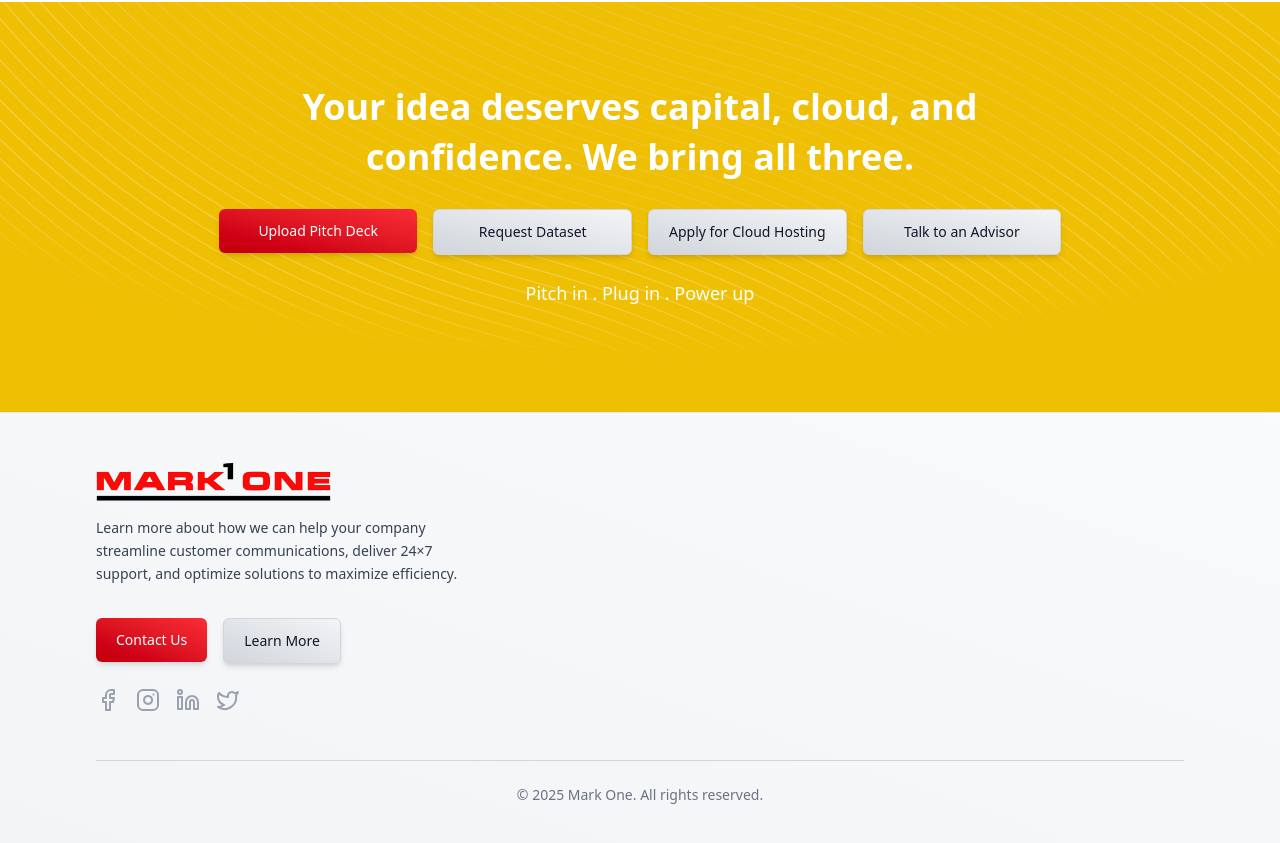
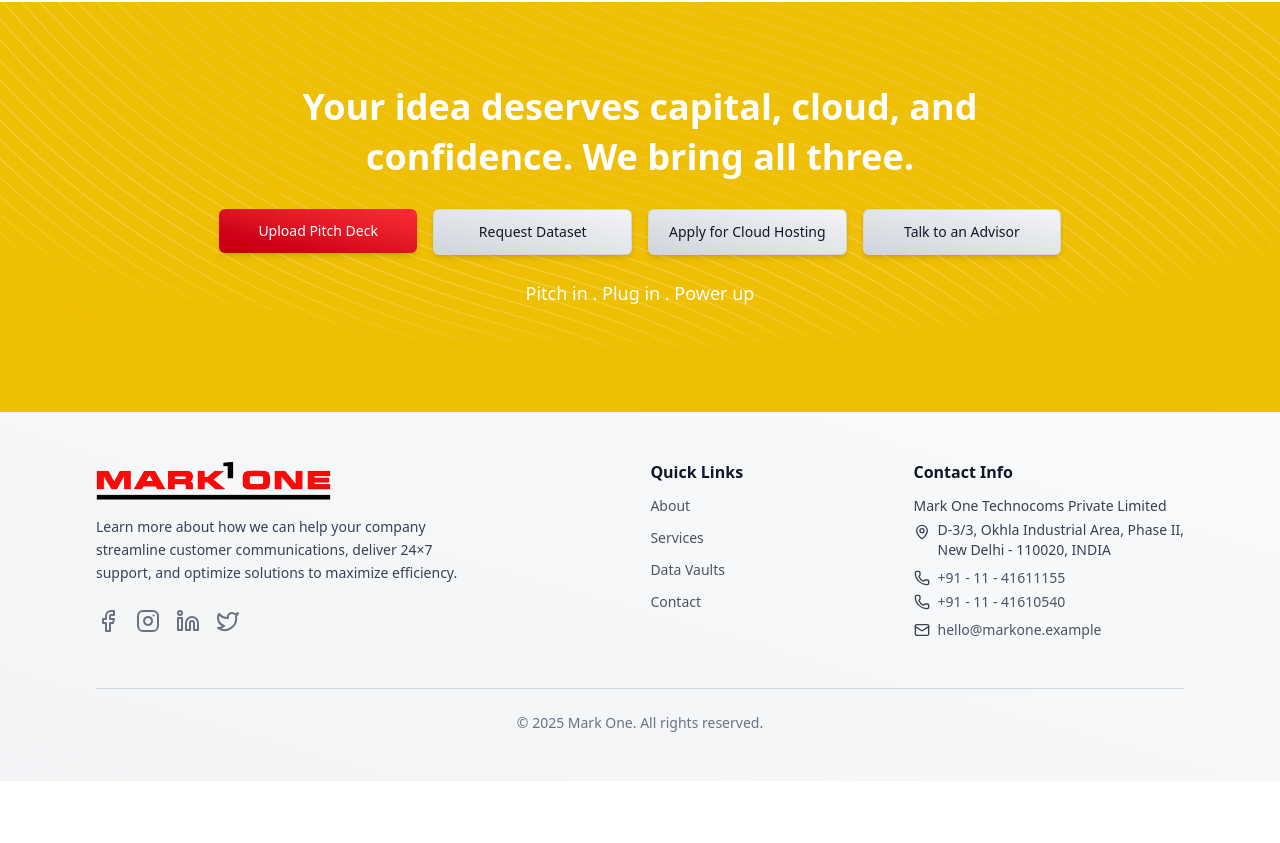
Before and after one commit to Mark-One-Technocoms/mark-one, a React (Vite) app: page / in a window 1280 px wide. Shown: the part 4131-4974 px from the top of the page. After the commit the page ends 4912 px from the top, so only its background shows below. Built offline with nearby package versions, Linux system fonts and the light colour scheme.

Commit message:
add new content to footer section

```diff
--- a/src/components/Footer/Footer.jsx
+++ b/src/components/Footer/Footer.jsx
@@ -1,40 +1,101 @@
 import { Link } from "react-router-dom";
 import { Button } from "..";
-import { socialMediaLinks } from "@/constants";
+import { socialMediaLinks, quickLinks } from "@/constants";
 import Logo from "@/assets/logo/Mark_One_logo.png";
+import { MapPin, Phone, Mail } from "lucide-react";
 
 const Footer = () => {
   return (
-    <footer className="bg-gradient-to-tr from-gray-100 to-gray-50 text-gray-300 py-12 px-6 md:px-12 lg:px-24 border-t border-gray-200">
-      <div className="grid sm:grid-cols-3 md:grid-cols-5 lg:grid-cols-5 gap-12">
+    <footer className="bg-gradient-to-tr from-gray-100 to-gray-50 py-12 px-6 md:px-12 lg:px-24">
+      <div className="lg:flex lg:justify-between space-y-10 lg:space-y-0 text-sm text-gray-700 font-medium">
         {/* Company Info */}
-        <div className="sm:col-span-3 md:col-span-2">
+        <div>
           <img src={Logo} alt="Mark One" className="h-10" />
-          <p className="text-gray-700 font-medium mt-4 text-sm leading-relaxed max-w-sm">
+          <p className="mt-4 leading-relaxed max-w-sm">
             Learn more about how we can help your company streamline customer
             communications, deliver 24×7 support, and optimize solutions to
             maximize efficiency.
           </p>
-          <div className="mt-8 flex gap-4">
-            <Link to="contact">
-              <Button type="primary" size="lg" label="Contact Us" />
-            </Link>
-            <Link to="our-story">
-              <Button type="secondary" size="lg" label="Learn More" />
-            </Link>
-          </div>
 
           {/* Social Icons */}
-          <div className="flex gap-4 mt-6 text-gray-400">
+          <div className="flex gap-4 mt-6 text-gray-500">
             {socialMediaLinks.map((socialMediaLink) => (
               <Link
                 key={socialMediaLink.id}
                 to={socialMediaLink.to}
-                className="text-gray-400 hover:text-blue-400 transition-colors duration-300"
+                className="hover:text-blue-400 transition-colors duration-300"
               >
                 <socialMediaLink.icon className="size-6" />
               </Link>
             ))}
+          </div>
+        </div>
+
+        {/* Quick Links */}
+        <div>
+          <h3 className="text-gray-900 text-base font-semibold mb-3">
+            Quick Links
+          </h3>
+          <div className="text-sm space-y-3">
+            {quickLinks.map(({ id, label, to }) => (
+              <div key={id}>
+                <Link to={to} className="text-gray-600 hover:text-gray-900">
+                  {label}
+                </Link>
+              </div>
+            ))}
+          </div>
+        </div>
+
+        {/* Contact Info */}
+        <div className="">
+          <h3 className="text-gray-900 text-base font-semibold mb-3">
+            Contact Info
+          </h3>
+          {/* Office Address */}
+          <div className="mb-2">
+            <p>Mark One Technocoms Private Limited</p>
+            <div className="mt-1 flex items-start gap-2">
+              <MapPin size={16} className="mt-1 flex-shrink-0" />
+              <div>
+                <p>D-3/3, Okhla Industrial Area, Phase II,</p>
+                <p>New Delhi - 110020, INDIA</p>
+              </div>
+            </div>
+          </div>
+
+          {/* Phone Numbers */}
+          <div className="mb-2">
+            <h4 className="sr-only">Phone Numbers</h4>
+            <div className="flex items-center gap-2 mb-1">
+              <Phone size={16} />
+              <Link
+                to="tel:+911141611155"
+                className="text-gray-600 hover:text-gray-900"
+              >
+                +91 - 11 - 41611155
+              </Link>
+            </div>
+            <div className="flex items-center gap-2">
+              <Phone size={16} />
+              <Link
+                to="tel:+911141610540"
+                className="text-gray-600 hover:text-gray-900"
+              >
+                +91 - 11 - 41610540
+              </Link>
+            </div>
+          </div>
+
+          {/* Email */}
+          <div className="flex items-center gap-2">
+            <Mail size={16} />
+            <Link
+              to="mailto:hello@markone.example"
+              className="text-gray-600 hover:text-gray-900"
+            >
+              hello@markone.example
+            </Link>
           </div>
         </div>
       </div>
--- a/src/constants.js
+++ b/src/constants.js
@@ -99,6 +99,13 @@ export const socialMediaLinks = [
   { id: 2, label: "instagram", to: "#", icon: Instagram },
   { id: 3, label: "linkedin", to: "#", icon: Linkedin },
   { id: 4, label: "twitter", to: "#", icon: Twitter },
+];
+
+export const quickLinks = [
+  { id: 1, label: "About", to: "about" },
+  { id: 2, label: "Services", to: "services" },
+  { id: 3, label: "Data Vaults", to: "data-vaults" },
+  { id: 4, label: "Contact", to: "contact" },
 ];
 
 export const hero = {
```
